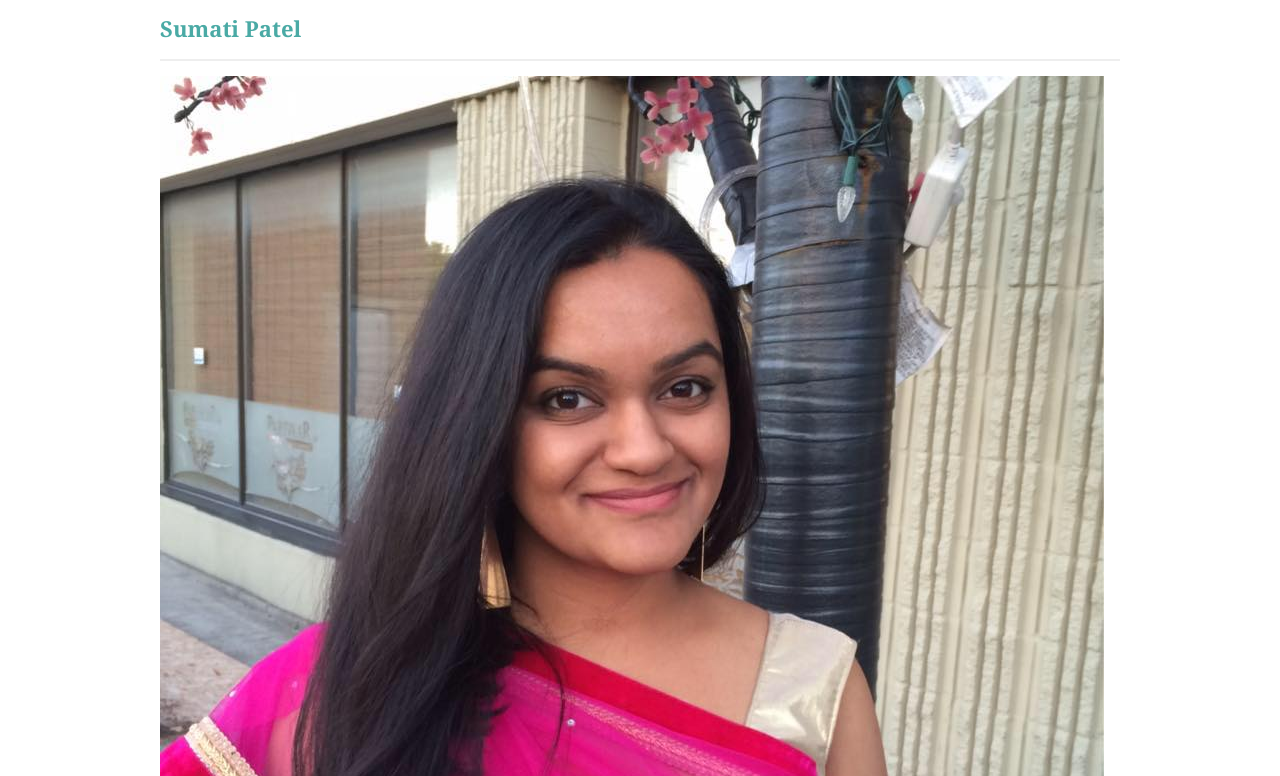
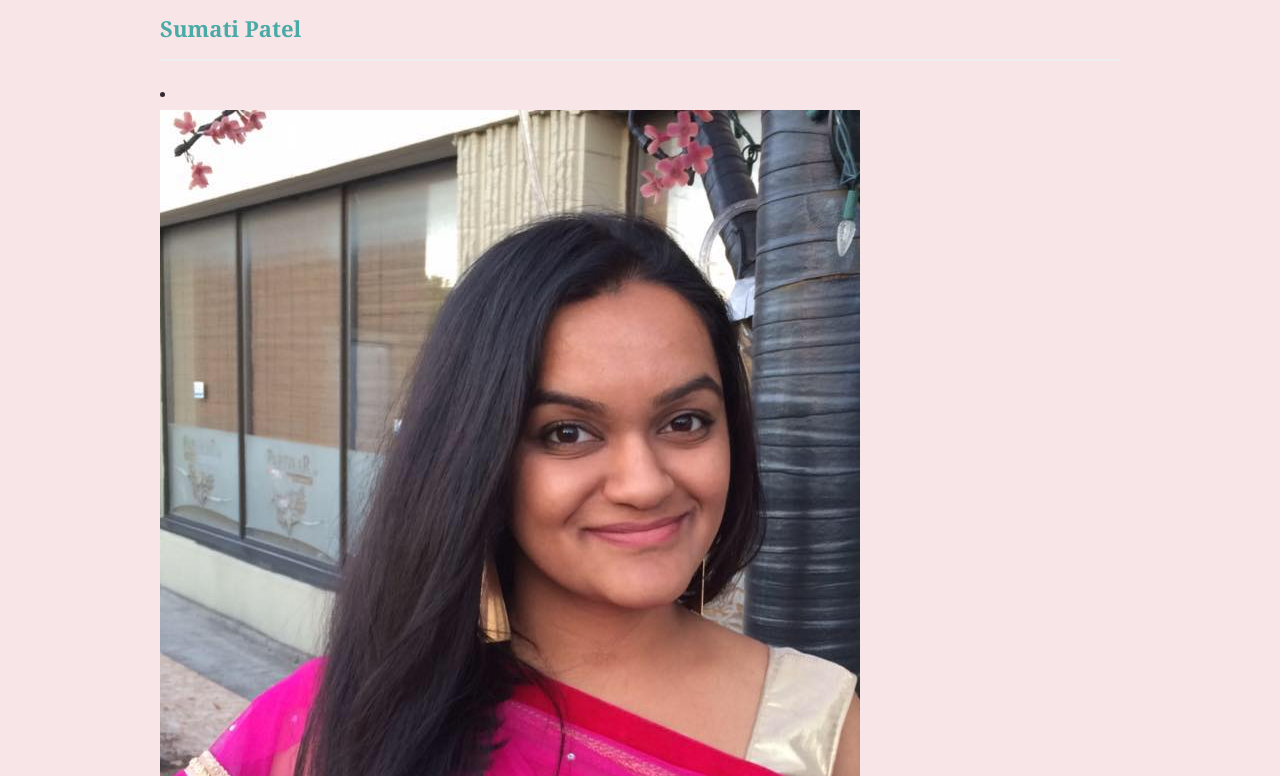
Before and after one commit to sumatip01/Portfolio, a plain HTML site: page index.html in a window 1280 px wide. Shown: the part 75-851 px from the top of the page. Drawn offline with Linux system fonts and the light colour scheme.

Commit message:
updated portfolio

```diff
--- a/css/style.css
+++ b/css/style.css
@@ -2,8 +2,9 @@ body {
     font-family: Arial, "Helvetica Neue", Helvetica, sans-serif;
     font-size: 18px;
     line-height: 34px;
-    color: #777;
+    color: rgb(49, 42, 47);
     background: url("../images/concrete_seamless.png");
+    background-color: rgb(247, 229, 232);
   }
 
   * {
@@ -61,6 +62,7 @@ body {
     border-bottom: 2px solid #ccc;
   }
 
+  /*
   #logo {
     float: left;
     width: 250px;
@@ -73,7 +75,7 @@ body {
     text-align: center;
     text-decoration: none;
     background: #4aaaa5;
-  }
+  } */
 
   nav {
     float: right;
@@ -142,11 +144,18 @@ body {
     margin-right: 40px;
   }
 
-  .img {
+  /*.image {
     width: 100px;
     height: 100px;
     border: 0 none;
     opacity: 0.8;
+  } */
+
+  .reframe {
+    height: 700px;
+    width: 700px;
+    overflow: hidden;
+    align-content: center;
   }
 
   .work h3 {
--- a/index.html
+++ b/index.html
@@ -4,7 +4,7 @@
 <head>
     <title>Portfolio</title>
     <meta charset="UTF-8">
-    <link href="css/reset.css" rel="stylesheet">
+    <link rel="stylesheet" type="text/css" href="css/reset.css">
     <link rel="stylesheet" type="text/css" href="css/style.css">
     <link rel="bio-image" type="image" href="css/profile.jpg">
 </head>
@@ -19,11 +19,12 @@
 
             <h2>Sumati Patel</h2>
 
-            <img src="css/profile.jpg" "100x100" alt="Sumati Patel" id="bio-image">
+           <li class="reframe"><img src="css/profile.jpg" alt="Profile Image"/></li>
 
 <p> My name is Sumati Patel. I'm a 24 year old student learning coding through the Trilogy Coding Bootcamp offered at UofT. Currently I also work at Shopper's Drug Mart. Before this, I went to school for Business Administration but I prefer coding because it allows me to be more creative and I enjoy it more. I'm usually pretty quiet and reserved. My biggest hobby would probably be writing. I really like writing poems and short passages.
 </p>
 <section>
+    <br>
         <div>
 <section id="contact-info">
             <h2>Contact Info</h2>
@@ -39,6 +40,7 @@
         <div>
         </div>
 
+        <br>
 
  <section id="Projects">
         <h2>Projects</h2>
@@ -66,7 +68,7 @@
 
         </div>
 
-
+<br>
 </body>
 </div>
 </section>
```
